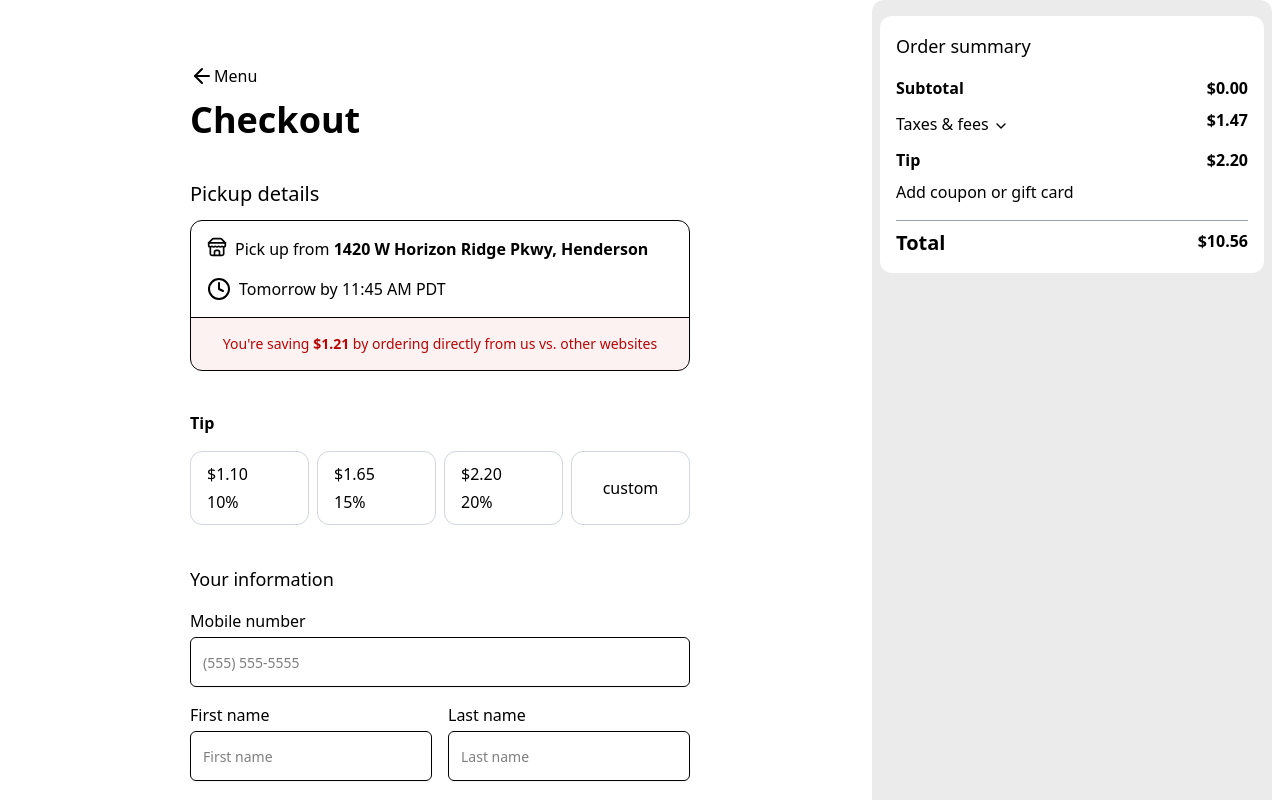
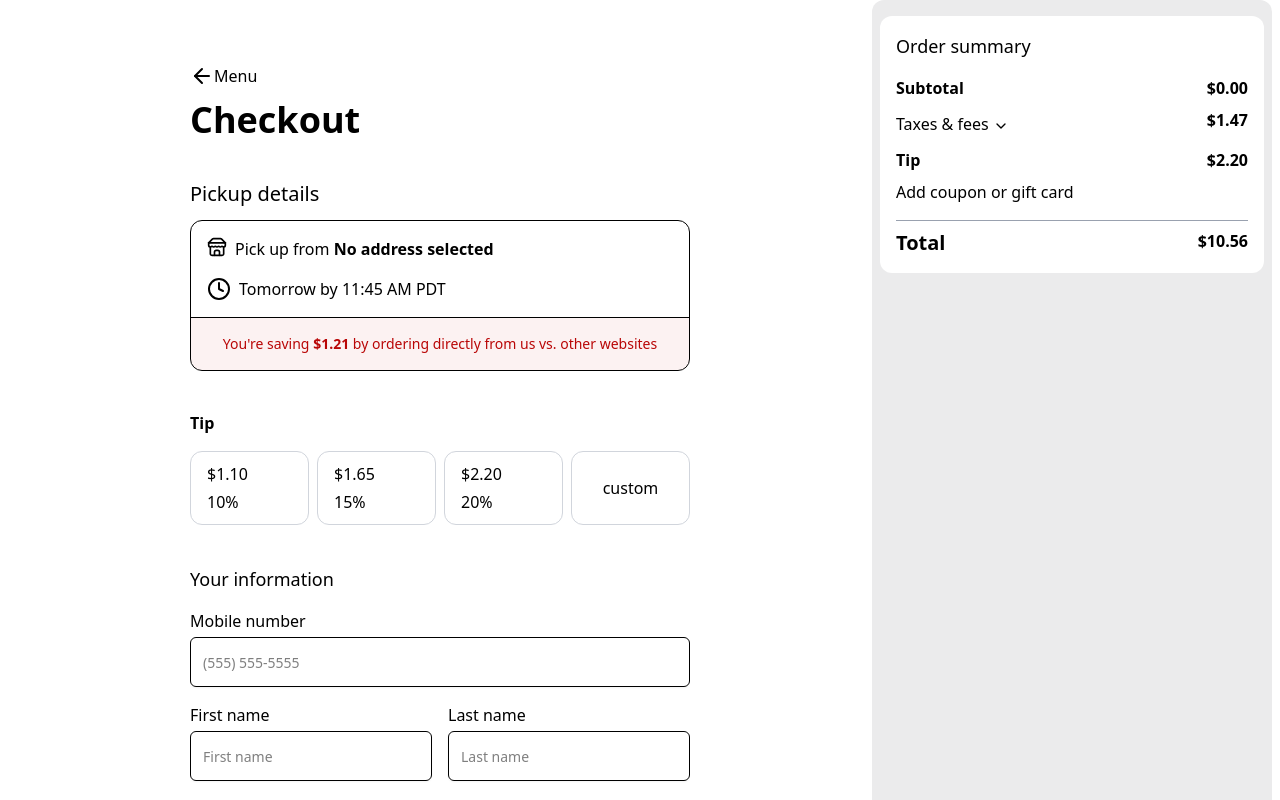
Before and after one commit to Jithin7777/restaurant-app-testing, a Next.js app: page /checkout in a window 1280 px wide. Shown: the top 800 px of the page. Built offline with nearby package versions, Linux system fonts and the light colour scheme; a web font is replaced by a local one.

Commit message:
integrate uselocation hook for displaing pickup address

```diff
--- a/src/app/checkout/PaymentForm.tsx
+++ b/src/app/checkout/PaymentForm.tsx
@@ -23,9 +23,20 @@ import { useCart } from "@/context/CartContext";
 import CartItemsList from "./CartItemsList";
 import CouponDialog from "./CouponDialog";
 import OrderSummaryDrawer from "./OrderSummaryDrawer";
+import { useLocation } from "@/context/LocationContext";
 
-const PaymentForm = () => {
+const PaymentForm: React.FC = () => {
   const { subtotal, cartItems } = useCart();
+  const { selectedLocation, locations } = useLocation();
+
+  const selectedLocationObj = locations.find(
+    (loc) => loc.id === selectedLocation,
+  );
+
+  const fullAddress = selectedLocationObj?.address || "No address selected";
+  const shortAdress = fullAddress.split(",").slice(0, 2).join(",");
+
+  // const name = selectedLocationObj?.name || "No name selected";
 
   const totalCartCount = cartItems.reduce((total, cartItem) => {
     const mainQty = cartItem.quantity;
@@ -60,7 +71,7 @@ const PaymentForm = () => {
                       <Store className="h-5 w-5 shrink-0" />
 
                       <span>
-                        Pick up from <b>1420 W Horizon Ridge Pkwy, Henderson</b>
+                        Pick up from <b>{shortAdress}</b>
                       </span>
                     </span>
                   </p>
```
